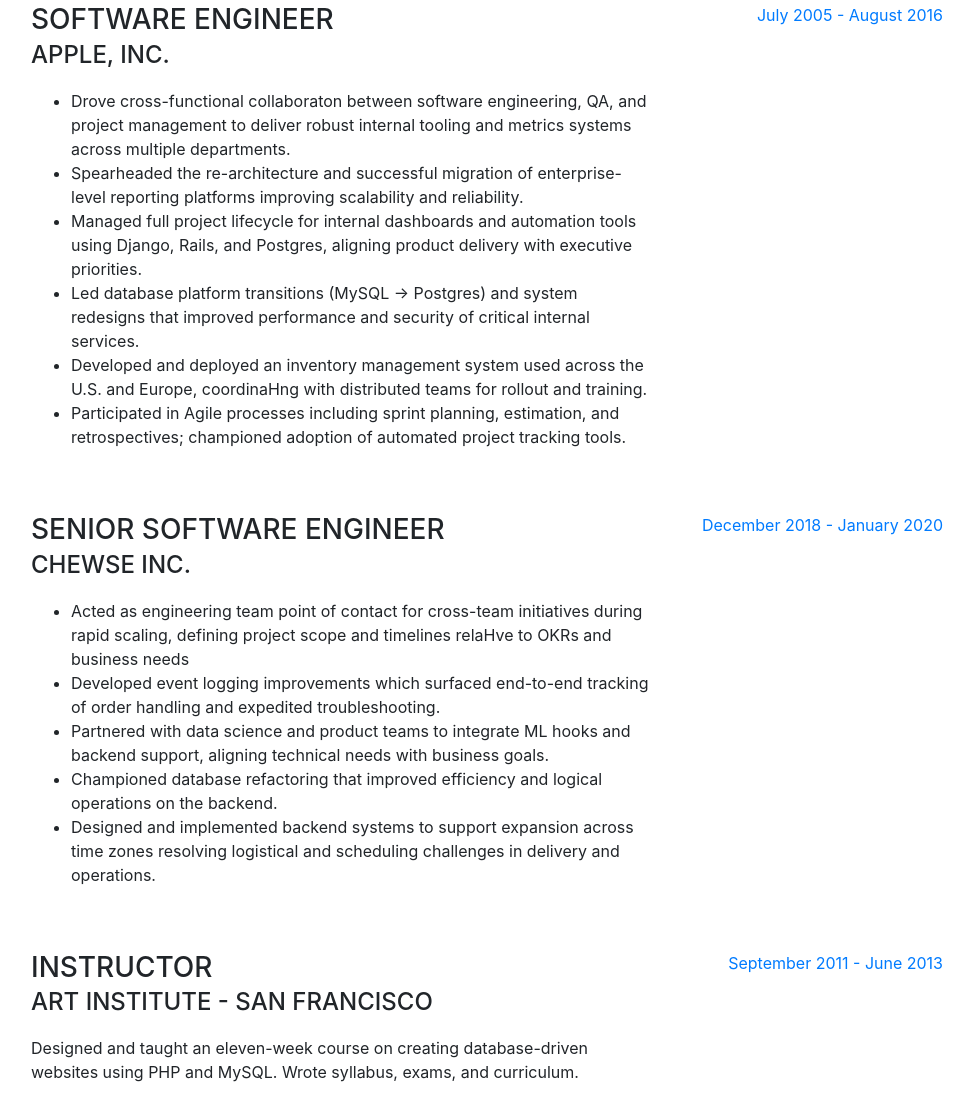
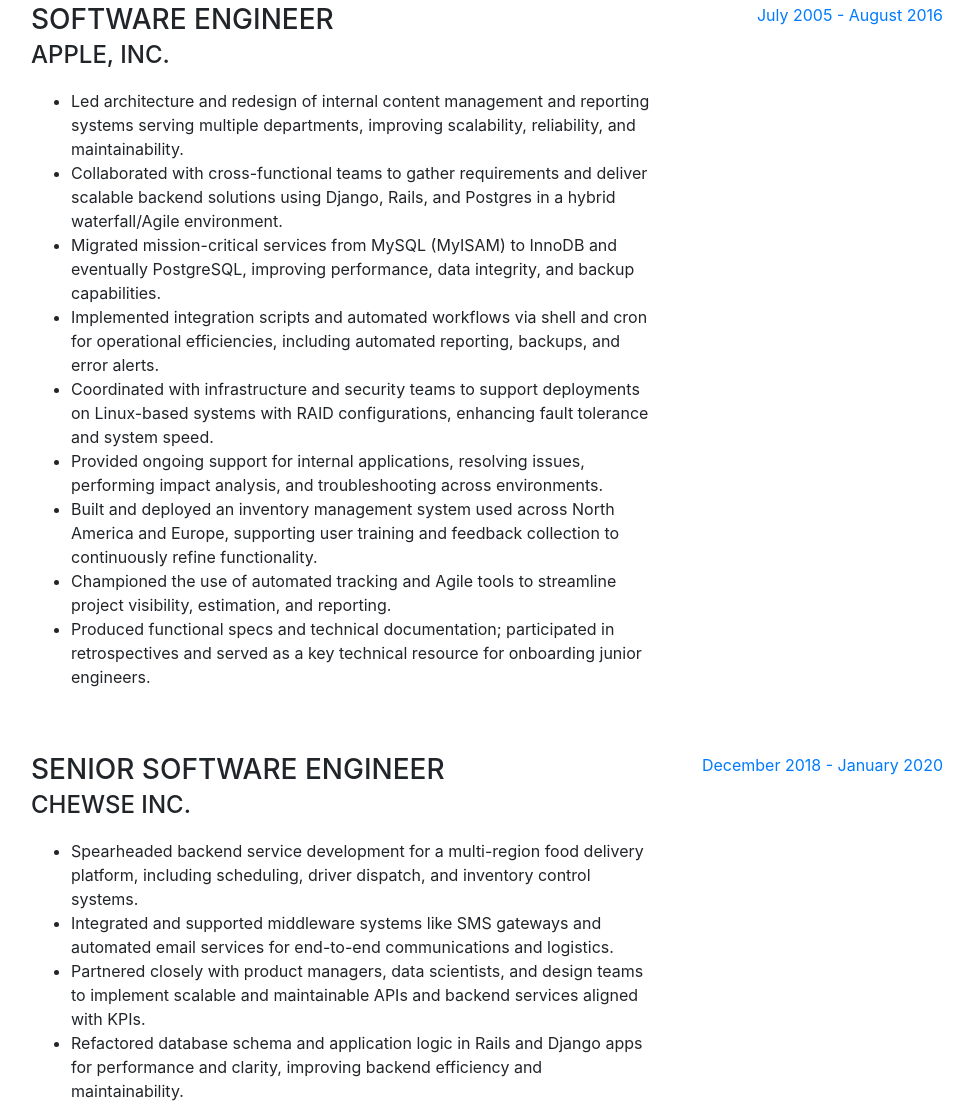
Before and after one commit to chrishuber/chrishuber.github.io, a website with bundled scripts: page index.html in a window 1280 px wide. Shown: the part 932-2038 px from the top of the page, without its empty margins (289-1262 px from the left). Built offline with nearby package versions, Linux system fonts and the light colour scheme; a web font is replaced by a local one.

Commit message:
Updating index.html

```diff
--- a/index.html
+++ b/index.html
@@ -108,25 +108,15 @@
               <div class="subheading mb-3">Apple, Inc.</div>
               <p>
                 <ul>
-                  <li>Drove cross-functional collaboraton between software
-engineering, QA, and project management to deliver robust
-internal tooling and metrics systems across multiple
-departments.</li>
-                  <li>Spearheaded the re-architecture and successful migration of
-enterprise-level reporting platforms improving scalability and
-reliability.</li>
-                  <li>Managed full project lifecycle for internal dashboards and
-automation tools using Django, Rails, and Postgres, aligning
-product delivery with executive priorities.</li>
-                  <li>Led database platform transitions (MySQL → Postgres) and
-system redesigns that improved performance and security of
-critical internal services.</li>
-                  <li>Developed and deployed an inventory management system
-used across the U.S. and Europe, coordinaHng with distributed
-teams for rollout and training.</li>
-                  <li>Participated in Agile processes including sprint planning,
-estimation, and retrospectives; championed adoption of
-automated project tracking tools.</li>
+                  <li>Led architecture and redesign of internal content management and reporting systems serving multiple departments, improving scalability, reliability, and maintainability.</li>
+                  <li>Collaborated with cross-functional teams to gather requirements and deliver scalable backend solutions using Django, Rails, and Postgres in a hybrid waterfall/Agile environment.</li>
+                  <li>Migrated mission-critical services from MySQL (MyISAM) to InnoDB and eventually PostgreSQL, improving performance, data integrity, and backup capabilities.</li>
+                  <li>Implemented integration scripts and automated workflows via shell and cron for operational efficiencies, including automated reporting, backups, and error alerts.</li>
+                  <li>Coordinated with infrastructure and security teams to support deployments on Linux-based systems with RAID configurations, enhancing fault tolerance and system speed.</li>
+                  <li>Provided ongoing support for internal applications, resolving issues, performing impact analysis, and troubleshooting across environments.</li>
+                  <li>Built and deployed an inventory management system used across North America and Europe, supporting user training and feedback collection to continuously refine functionality.</li>
+                  <li>Championed the use of automated tracking and Agile tools to streamline project visibility, estimation, and reporting.</li>
+                  <li>Produced functional specs and technical documentation; participated in retrospectives and served as a key technical resource for onboarding junior engineers.</li>
                 </ul>
               </p>
             </div>
@@ -141,19 +131,15 @@
               <div class="subheading mb-3">Chewse Inc.</div>
               <p>
                 <ul>
-                  <li>Acted as engineering team point of contact for cross-team
-initiatives during rapid scaling, defining project scope and
-timelines relaHve to OKRs and business needs</li>
-                  <li>Developed event logging improvements which surfaced end-to-end
-tracking of order handling and expedited troubleshooting.</li>
-                  <li>Partnered with data science and product teams to integrate ML
-hooks and backend support, aligning technical needs with
-business goals.</li>
-                  <li>Championed database refactoring that improved efficiency and
-logical operations on the backend.</li>
-                  <li>Designed and implemented backend systems to support
-expansion across time zones resolving logistical and scheduling
-challenges in delivery and operations.</li>
+                  <li>Spearheaded backend service development for a multi-region food delivery platform, including scheduling, driver dispatch, and inventory control systems.</li>
+                  <li>Integrated and supported middleware systems like SMS gateways and automated email services for end-to-end communications and logistics.</li>
+                  <li>Partnered closely with product managers, data scientists, and design teams to implement scalable and maintainable APIs and backend services aligned with KPIs.</li>
+                  <li>Refactored database schema and application logic in Rails and Django apps for performance and clarity, improving backend efficiency and maintainability.</li>
+                  <li>Authored operational scripts and tooling for deployment, monitoring, and database backup automation across cloud-based Linux servers.</li>
+                  <li>Championed internal adoption of Agile methodologies; led sprint planning, estimations, and testing cycles for backend engineering tasks.</li>
+                  <li>Troubleshot and resolved user-facing and operational issues across staging and production environments, providing root cause analysis and permanent fixes.</li>
+                  <li>Worked with operations and customer service to build scalable administrative tools and interfaces that integrated seamlessly with the delivery workflow.</li>
+                  <li>Mentored junior developers and helped define engineering standards and documentation protocols for the backend team.</li>
                 </ul>
               </p>
             </div>
@@ -338,6 +324,7 @@
             <div class="subheading mb-3" style="color:darkcyan;">Frameworks</div>
               <ul>
                 <li>Django</li>
+                <li>Drupal</li>
                 <li>TensorFlow</li>
                 <li>Flask</li>
                 <li>Pandas</li>
```
